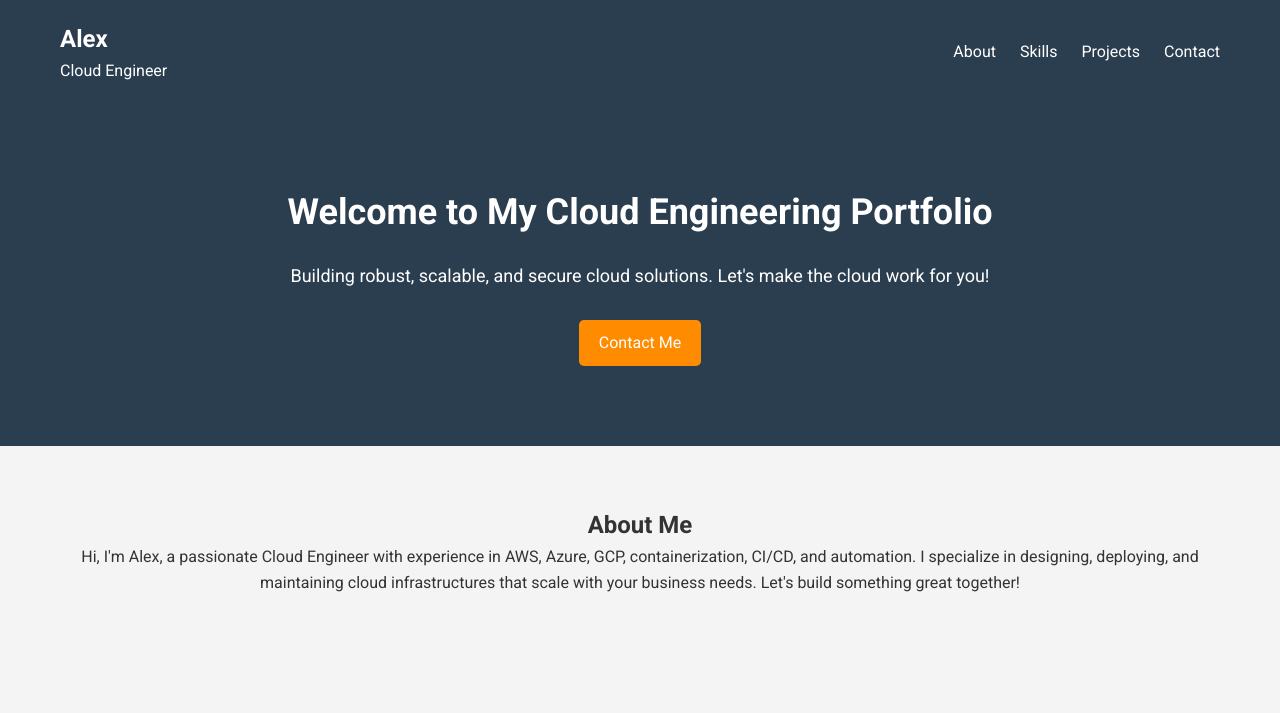
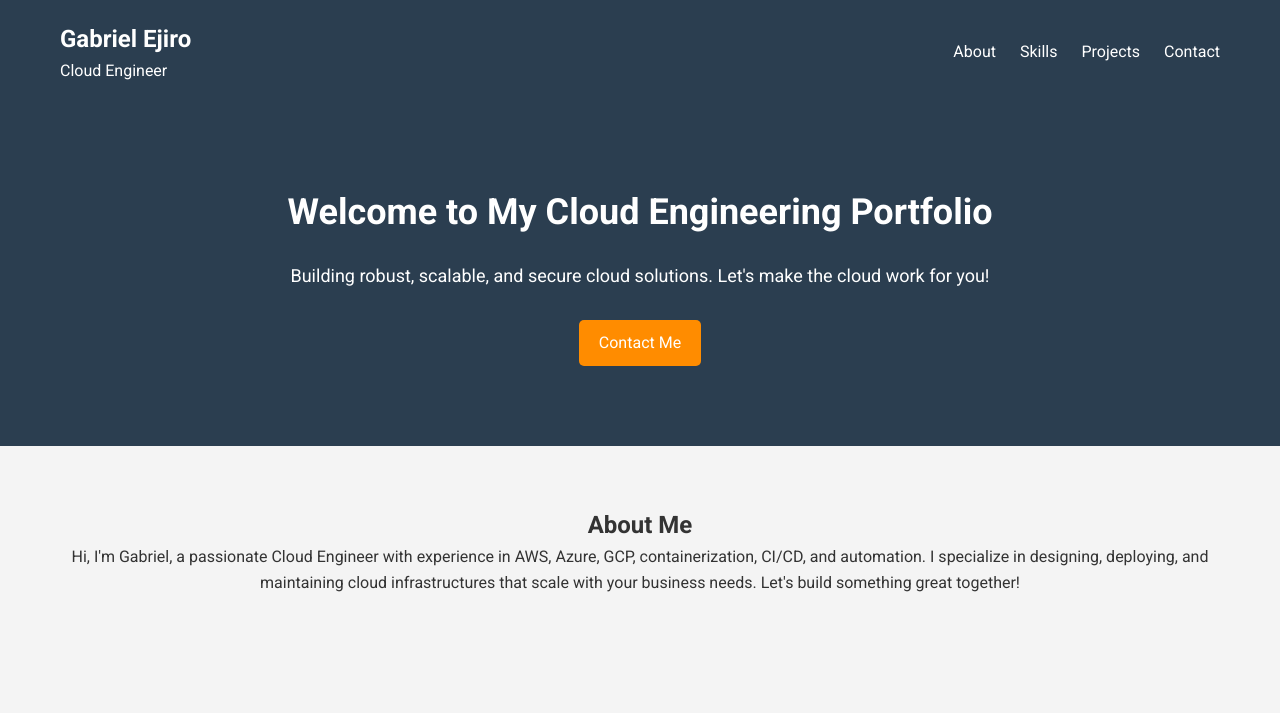
Before and after one commit to gabriel-ejiro/cloud-portfolio, a plain HTML site: page index.html in a window 1280 px wide. Shown: the top 713 px of the page. Drawn offline with Linux system fonts and the light colour scheme.

Commit message:
Update index.html

```diff
--- a/index.html
+++ b/index.html
@@ -4,7 +4,7 @@
     <meta charset="UTF-8">
     <meta name="viewport" content="width=device-width, initial-scale=1.0">
     <meta name="description" content="Cloud Engineer Portfolio - Skills, Projects, and Contact">
-    <title>Alex - The Cloud Engineer</title>
+    <title>Gabriel Ejiro - The Cloud Engineer</title>
     <link href="https://fonts.googleapis.com/css2?family=Roboto:wght@400;500;700&family=Poppins:wght@300;400;600&display=swap" rel="stylesheet">
     <link rel="stylesheet" href="styles.css">
 </head>
@@ -12,7 +12,7 @@
     <header>
         <div class="navbar">
             <div class="logo">
-                <h1>Alex</h1>
+                <h1>Gabriel Ejiro</h1>
                 <p>Cloud Engineer</p>
             </div>
             <nav>
@@ -37,7 +37,7 @@
     <section id="about">
         <div class="container">
             <h2>About Me</h2>
-            <p>Hi, I'm Alex, a passionate Cloud Engineer with experience in AWS, Azure, GCP, containerization, CI/CD, and automation. I specialize in designing, deploying, and maintaining cloud infrastructures that scale with your business needs. Let's build something great together!</p>
+            <p>Hi, I'm Gabriel, a passionate Cloud Engineer with experience in AWS, Azure, GCP, containerization, CI/CD, and automation. I specialize in designing, deploying, and maintaining cloud infrastructures that scale with your business needs. Let's build something great together!</p>
         </div>
     </section>
 
@@ -102,7 +102,7 @@
     </section>
 
     <footer>
-        <p>&copy; 2024 Alex. All rights reserved.</p>
+        <p>&copy; 2024 Gabriel Ejiro. All rights reserved.</p>
     </footer>
 
     <script src="script.js"></script>
```
